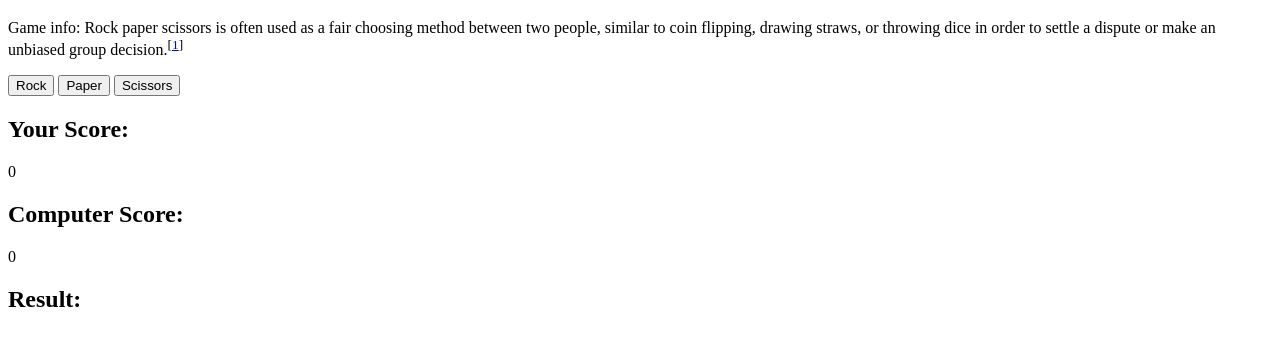
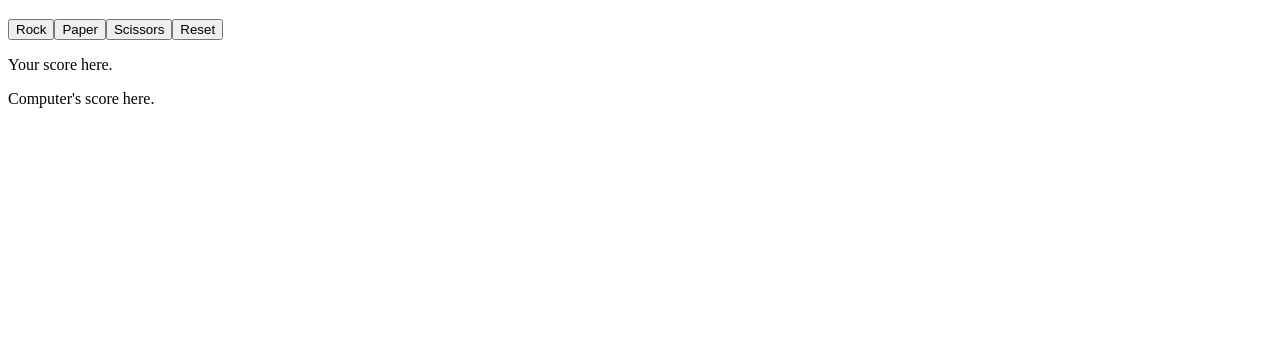
Before and after one commit to itswona/rock-paper-scissors, a plain HTML site: page index.html in a window 1280 px wide. Shown: the part 61-406 px from the top of the page. Drawn offline with Linux system fonts and the light colour scheme.

Commit message:
Fix some functions

```diff
--- a/index.html
+++ b/index.html
@@ -6,21 +6,7 @@
     <title>Rock Paper Scissors</title>
 </head>
 <body>
-    <h1>Rock Paper Scissors</h1>
-    <p>Game info: Rock paper scissors is often used as a fair choosing method between two people, similar to coin flipping, drawing straws, or throwing dice in order to settle a dispute or make an unbiased group decision.<sup>[<a href="https://en.wikipedia.org/wiki/Rock_paper_scissors">1</a>]</sup></p>
-    <div class="selection">
-        <button id="rock"></button>
-        <button id="paper"></button>
-        <button id="scissors"></button>
-    </div>
-    <div class="result">
-        <h2>Your Score:</h2>
-            <p id="userScore"></p>
-        <h2>Computer Score:</h2>
-            <p id="computerScore"></p>
-        <h2>Result:</h2>
-            <p id="result"></p>
-    </div>
+    <div class="container"></div>
     <script src="script.js"></script>
 </body>
 </html>
--- a/script.js
+++ b/script.js
@@ -1,3 +1,49 @@
+let userCounter = 0;
+let computerCounter = 0;
+
+const container = document.querySelector(".container");
+
+const title = document.createElement("h1");
+title.textContent = "Rock Paper Scissors";
+
+const result = document.createElement("p");
+result.setAttribute("id", "result");
+
+const selection = document.createElement("div");
+selection.setAttribute("class", "selection");
+
+const btnRock = document.createElement("button");
+btnRock.textContent = "Rock";
+btnRock.setAttribute("id", "rock");
+
+const btnPaper = document.createElement("button");
+btnPaper.textContent = "Paper";
+btnPaper.setAttribute("id", "paper");
+
+const btnScissors = document.createElement("button");
+btnScissors.textContent = "Scissors";
+btnScissors.setAttribute("id", "scissors");
+const btnReset = document.createElement("button");
+
+btnReset.textContent = "Reset";
+btnReset.addEventListener("click", () => window.location.reload());
+
+selection.append(btnRock, btnPaper, btnScissors, btnReset);
+
+const scores = document.createElement("div");
+scores.setAttribute("class", "result");
+
+const userScore = document.createElement("p");
+userScore.textContent = "Your score here.";
+userScore.setAttribute("id", "userScore");
+
+const computerScore = document.createElement("p");
+computerScore.textContent = "Computer's score here.";
+computerScore.setAttribute("id", "computerScore");
+
+scores.append(userScore, computerScore);
+container.append(title, selection, scores, result);
+
 // https://www.javatpoint.com/how-to-pick-random-elements-from-an-array
 function getComputerChoice() {
     const choice = ["rock", "paper", "scissors"];
@@ -14,39 +60,35 @@ function shuffle (array) {
     }
 }
 
-let userCounter = 0;
-let computerCounter = 0;
-
 function playRound(playerSelection, computerSelection) {
     let selection = playerSelection.toLowerCase();
     if (selection === computerSelection) {
-        result.textContent = "Ooh, it's a tie!";
+        result.textContent = "Tie!";
     } else if (selection === "rock" && computerSelection === "paper") {
-        result.textContent = "You lose! Paper beats rock.";
+        result.textContent = "Oops! Computer beats you with paper.";
         computerCounter++;
     } else if (selection === "rock" && computerSelection === "scissors") {
-        result.textContent = "You win! Rock beats scissor.";
+        result.textContent = "Awesome! You beat computer with rock.";
         userCounter++;
     } else if (selection === "paper" && computerSelection === "scissors") {
-        result.textContent = "You lose! Scissors beats paper.";
+        result.textContent = "Oops! Computer beats you with scissors.";
         computerCounter++;
     } else if (selection === "paper" && computerSelection === "rock") {
-        result.textContent = "You win! Paper beats rock.";
+        result.textContent = "Awesome! You beat computer with paper.";
         userCounter++;
     } else if (selection === "scissors" && computerSelection === "rock") {
-        result.textContent = "You lose! Rock beats scissors.";
+        result.textContent = "Oops! Computer beats you with rock.";
         computerCounter++;
     } else if (selection === "scissors" && computerSelection === "paper") {
-        result.textContent = "You win! Scissors beats paper.";
+        result.textContent = "Awesome! You beat computer with scissors.";
         userCounter++;
-    } else {
-        result.textContent = "Choices must be rock, paper, or scissors.";
     }
 
     if (userCounter < 5) {
         userScore.textContent = userCounter;
     } else {
-        userScore.textContent = "You win the game! Congratulations! Reload the webpage to try again.";
+        userScore.textContent = "Winner";
+        result.textContent = "You win the game!";
         btnRock.disabled = true;
         btnPaper.disabled = true;
         btnScissors.disabled = true;
@@ -55,7 +97,8 @@ function playRound(playerSelection, computerSelection) {
     if (computerCounter < 5) {
         computerScore.textContent = computerCounter;
     } else {
-        computerScore.textContent = "Computer wins the game! Better luck next time! Reload the webpage to try again.";
+        computerScore.textContent = "Winner";
+        result.textContent = "Oh no! You lost the game.";
         btnRock.disabled = true;
         btnPaper.disabled = true;
         btnScissors.disabled = true;
@@ -66,22 +109,6 @@ function playRound(playerSelection, computerSelection) {
 function game(playerSelection) {
     return playRound(playerSelection, getComputerChoice());
 }
-
-const selection = document.querySelector(".selection");
-const btnRock = document.querySelector("#rock");
-const btnPaper = document.querySelector("#paper");
-const btnScissors = document.querySelector("#scissors");
-
-const userScore = document.querySelector("#userScore");
-const computerScore = document.querySelector("#computerScore");
-const result = document.querySelector("#result");
-
-userScore.textContent = userCounter;
-computerScore.textContent = computerCounter;
-
-btnRock.textContent = "Rock";
-btnPaper.textContent = "Paper";
-btnScissors.textContent = "Scissors";
 
 selection.addEventListener("click", (event) => {
     let target = event.target;
```
